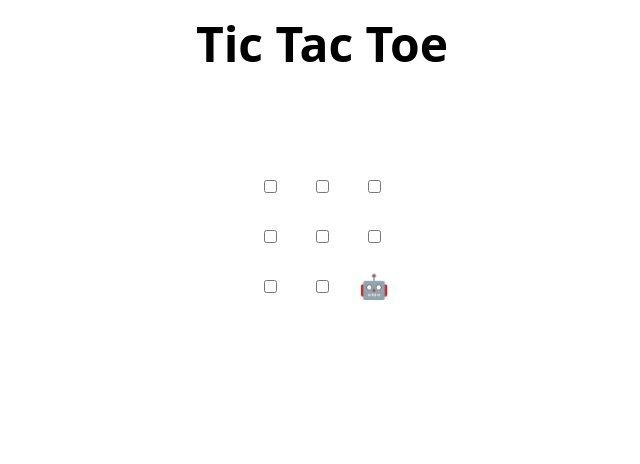
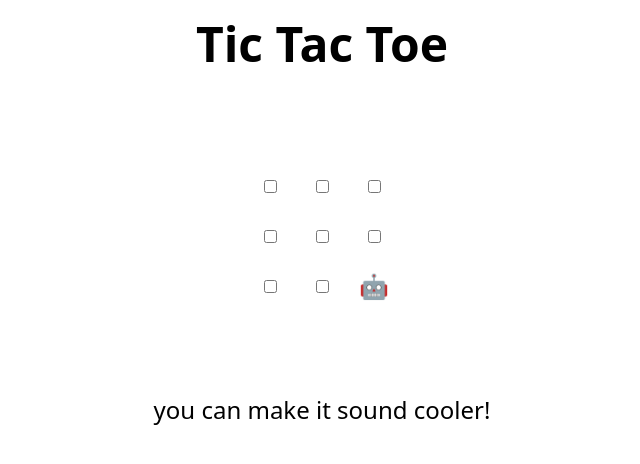
Before and after one commit to BBudiharjo/skills-review-pull-requests, a plain HTML site: page index.html in a window 1280 px wide. Shown: the whole page, without its empty margins (318-958 px from the left). Drawn offline with Linux system fonts and the light colour scheme.

Commit message:
Update index.html
meow

```diff
--- a/index.html
+++ b/index.html
@@ -48,7 +48,7 @@
 </table>
 
 <h2 hidden>Game over, refresh to play again 🧑‍💻 🤖!</h2>
-
+you can make it sound cooler!
 <script>
   // Initialization
   const boxes = Array.from(document.querySelectorAll("td"));
```
